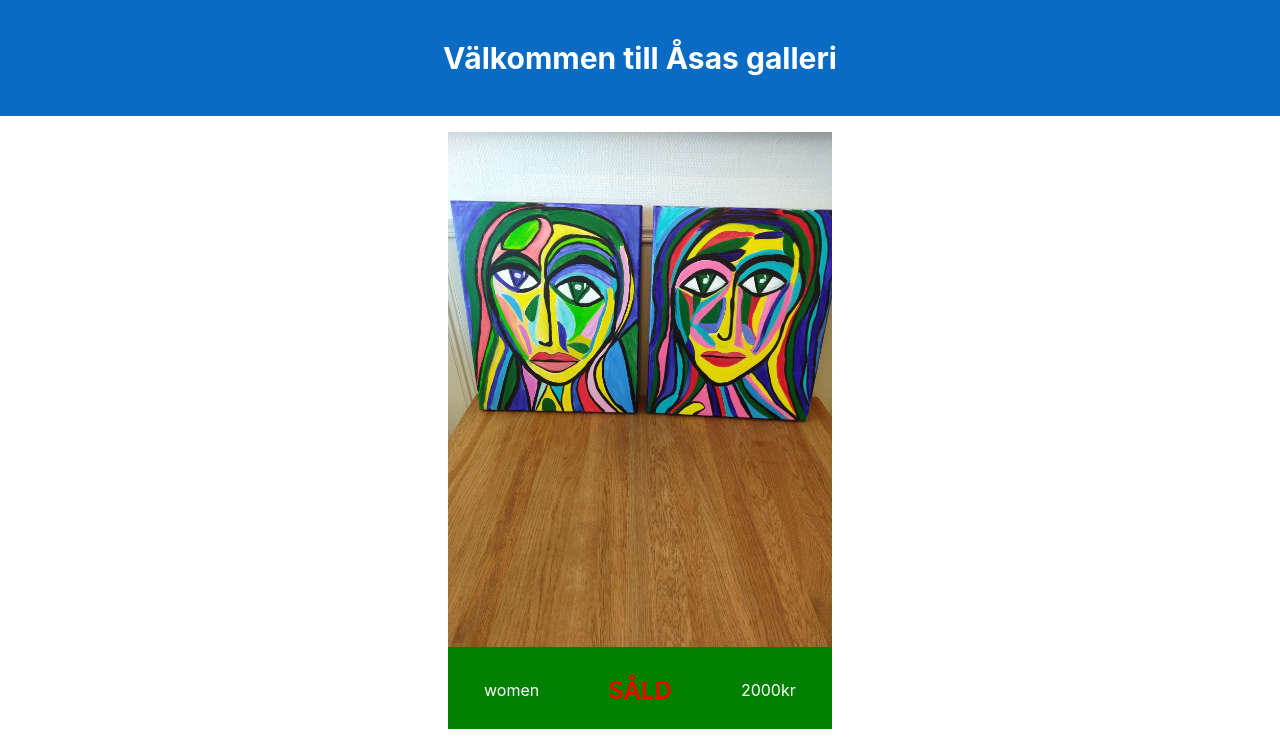
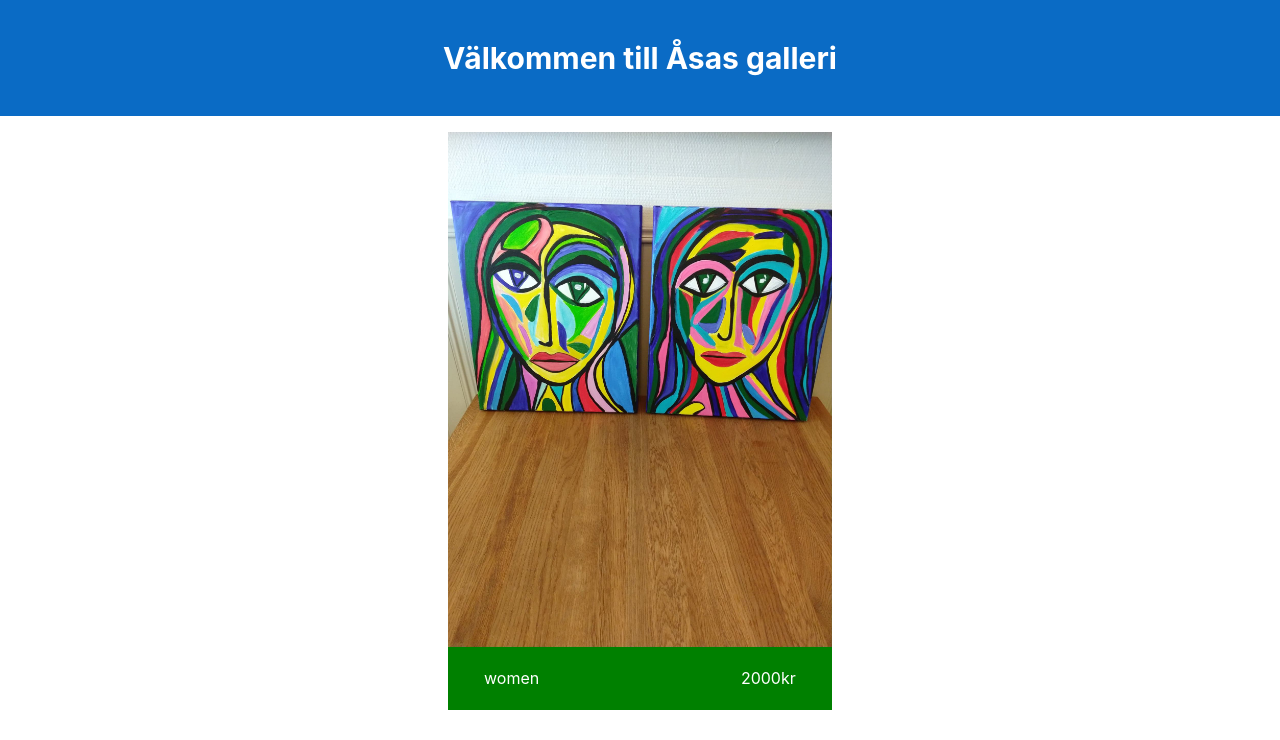
Before and after one commit to Monjola/asas-galleri-react, a React (Create React App) app: page / in a window 1280 px wide. Shown: the top 740 px of the page. Built offline with nearby package versions, Linux system fonts and the light colour scheme.

Commit message:
removed sold

```diff
--- a/src/App.js
+++ b/src/App.js
@@ -6,7 +6,7 @@ function App() {
   return (
     <div>
       <Header/>
-      <Painting name="women" price="2000kr" Sold={true} image="tavla.jpg"/>
+      <Painting name="women" price="2000kr" image="tavla.jpg"/>
       <Painting name="women" price="2000kr" image="tavla2.jpg" />
       <Painting name="women" price="2000kr" image="tavla3.jpg" />
       <Painting name="women" price="2000kr" image="tavla4.jpg" />
```
